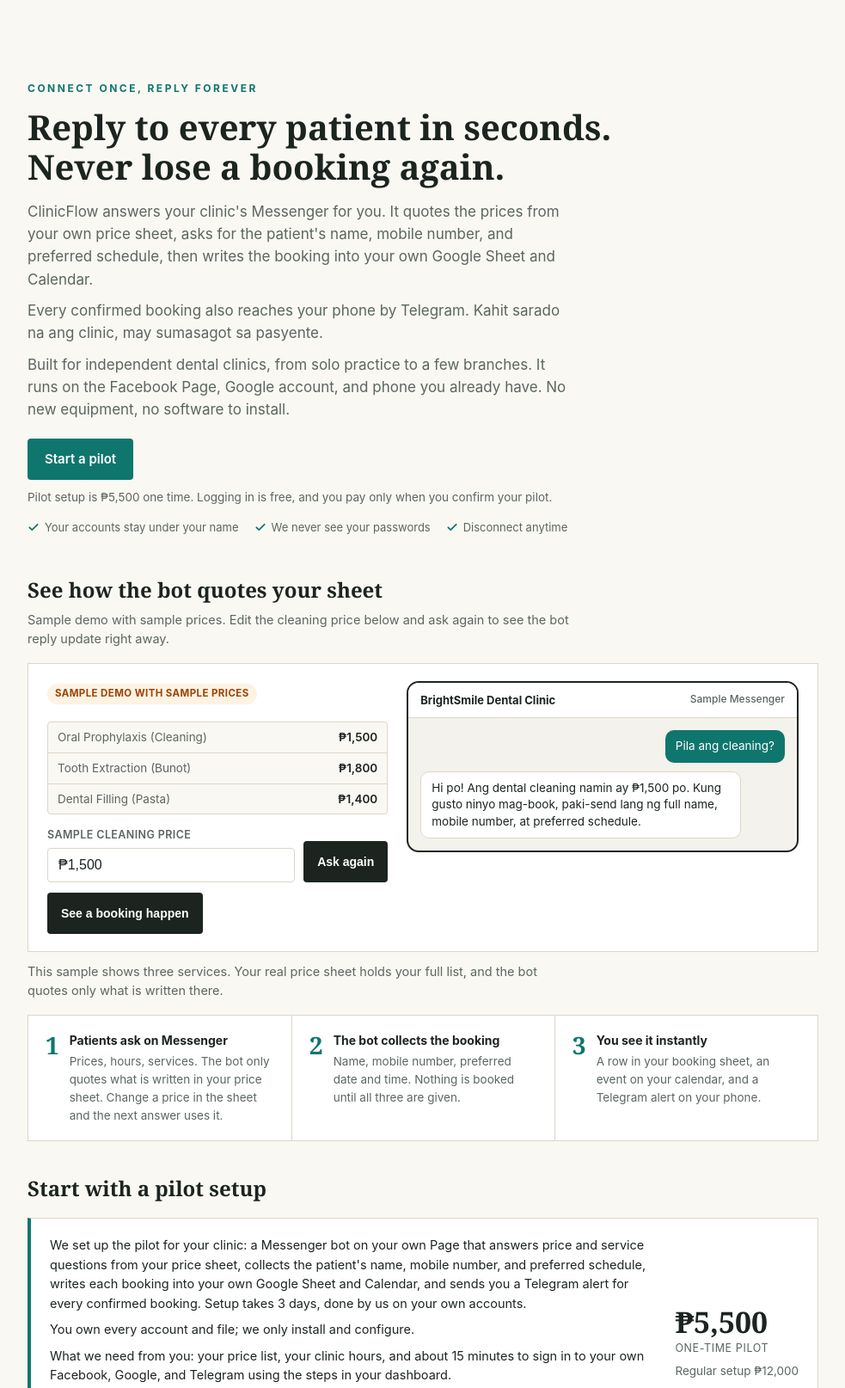
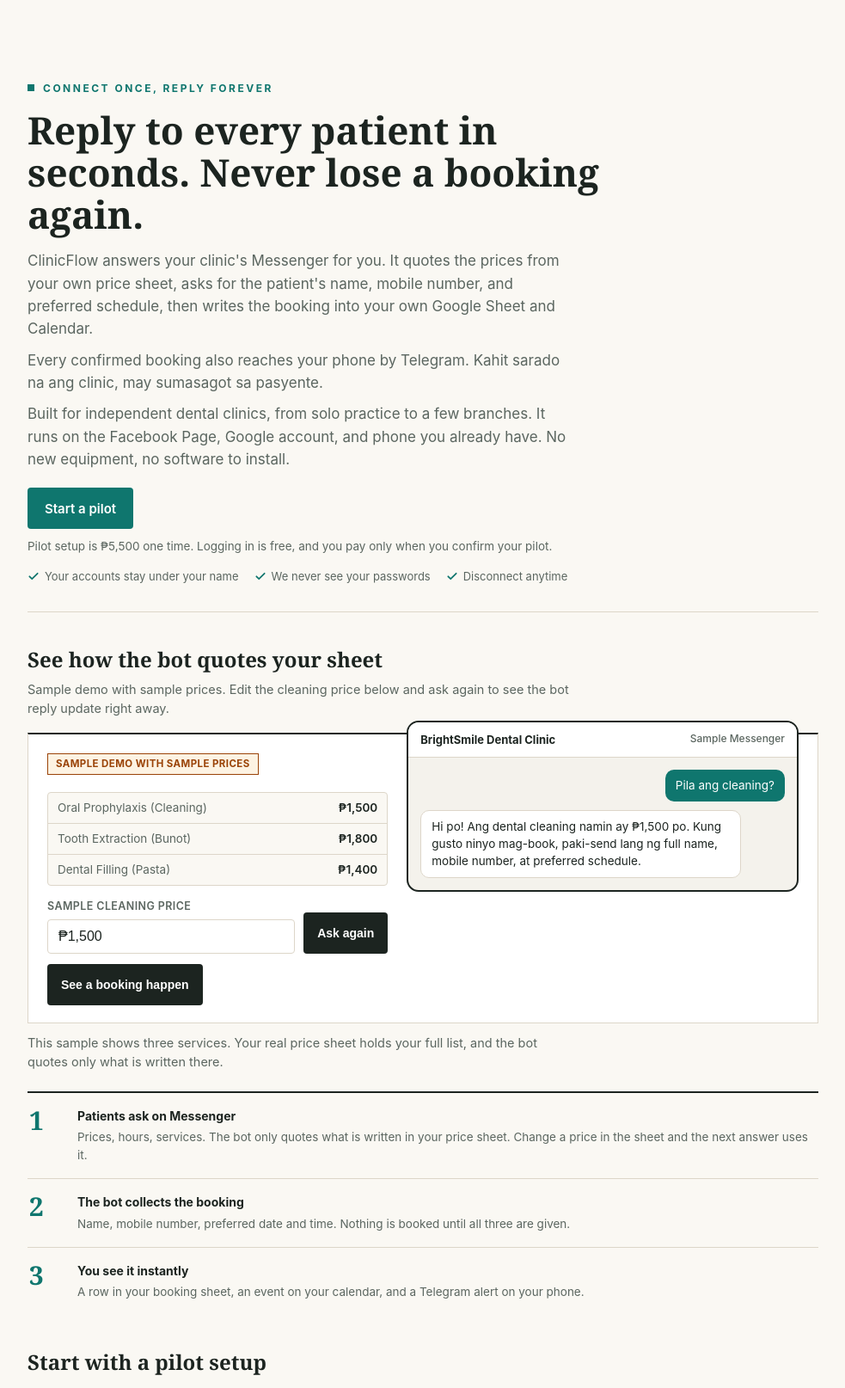
Before and after one commit to Yametech12/clinicflow-connect, a website: page index.html in a window 1280 px wide. Shown: the part 120-1734 px from the top of the page at 86% size, without its empty margins (148-1131 px from the left). Drawn offline with Linux system fonts and the light colour scheme.

Commit message:
GT-137: remove side accent stripes, anti-AI-look pass (ledger rules, squared tags, demo as hero), side-stripe gate test, 34 tests

```diff
--- a/index.html
+++ b/index.html
@@ -125,9 +125,10 @@
     font-size:14px;font-weight:600;align-items:center;gap:12px;flex-wrap:wrap;
   }
   .login-banner.show{visibility:visible}
-  .hero{padding:40px 0 8px}
-  .kicker{font-size:12px;letter-spacing:2.5px;text-transform:uppercase;color:var(--teal);font-weight:700;margin-bottom:12px}
-  h1{font-family:Georgia,"Times New Roman",serif;font-size:40px;line-height:1.15;font-weight:700;max-width:680px}
+  .hero{padding:40px 0 30px;border-bottom:1px solid var(--line)}
+  .kicker{font-size:12px;letter-spacing:2.5px;text-transform:uppercase;color:var(--teal);font-weight:700;margin-bottom:14px}
+  .kicker::before{content:"";display:inline-block;width:8px;height:8px;background:var(--teal);margin-right:10px;vertical-align:1px}
+  h1{font-family:Georgia,"Times New Roman",serif;font-size:44px;line-height:1.12;font-weight:700;max-width:680px}
   .hero p.lede{margin-top:16px;font-size:17px;color:var(--muted);max-width:640px}
   .hero p.lede2{margin-top:10px}
   .herobtn{
@@ -149,14 +150,13 @@
   .trustrow .titem{display:inline-flex;align-items:center;gap:6px}
   .trustrow svg{color:var(--teal);flex-shrink:0}
   .howseq{
-    margin:16px 0 0;border:1px solid var(--line);background:var(--card);
-    display:grid;grid-template-columns:repeat(3,1fr);
+    margin:22px 0 0;border-top:2px solid var(--rule);
   }
-  .howstep{padding:18px 20px;display:flex;gap:12px;align-items:flex-start}
-  .howstep + .howstep{border-left:1px solid var(--line)}
+  .howstep{padding:16px 2px;display:flex;gap:18px;align-items:flex-start}
+  .howstep + .howstep{border-top:1px solid var(--line)}
   .hownum{
-    font-family:Georgia,"Times New Roman",serif;font-size:28px;line-height:1;
-    font-weight:700;color:var(--teal);flex-shrink:0;margin-top:2px;
+    font-family:Georgia,"Times New Roman",serif;font-size:30px;line-height:1;
+    font-weight:700;color:var(--teal);flex-shrink:0;width:38px;margin-top:1px;
   }
   .howstep h3{display:block;font-size:14px;margin-bottom:4px}
   .howstep p{font-size:13.5px;color:var(--muted)}
@@ -164,12 +164,15 @@
   h2{font-family:Georgia,"Times New Roman",serif;font-size:24px;margin-bottom:6px}
   .sub{color:var(--muted);font-size:14.5px;max-width:640px}
   .demo-panel{
-    margin-top:16px;border:1px solid var(--line);background:var(--card);
+    margin-top:16px;border:1px solid var(--line);border-top:2px solid var(--rule);background:var(--card);
     padding:20px 22px;display:grid;grid-template-columns:1fr 1.15fr;gap:22px;align-items:start;
+  }
+  @media (min-width:821px){
+    .demo-panel > div:last-child{margin-top:-36px}
   }
   .demo-badge{
     display:inline-block;font-size:11.5px;font-weight:700;letter-spacing:.4px;
-    text-transform:uppercase;padding:3px 9px;border-radius:999px;
+    text-transform:uppercase;padding:3px 9px;border:1px solid var(--amber);
     background:var(--amber-bg);color:var(--amber);margin-bottom:10px;
   }
   .demo-sheet-list{
@@ -237,9 +240,10 @@
   .demo-note{margin-top:12px}
   .pilotbox{
     margin-top:16px;background:var(--card);border:1px solid var(--line);
-    border-left:4px solid var(--teal);padding:20px 22px;display:flex;flex-direction:column;gap:8px;
+    border-top:2px solid var(--rule);padding:20px 22px;display:flex;flex-direction:column;gap:8px;
   }
   .pilot-grid{display:grid;grid-template-columns:1fr auto;gap:24px;align-items:center}
+  .pilot-priceblock{border-left:1px solid var(--line);padding-left:24px}
   .pilot-text{display:flex;flex-direction:column;gap:8px}
   .pilot-price{font-family:Georgia,"Times New Roman",serif;font-size:34px;font-weight:700;line-height:1.1}
   .pilot-price-cap{font-size:12.5px;text-transform:uppercase;letter-spacing:.6px;color:var(--muted);margin-top:2px}
@@ -255,10 +259,9 @@
   }
   .footer-top{display:flex;justify-content:space-between;gap:12px;flex-wrap:wrap}
   @media (max-width:820px){
-    h1{font-size:31px}
-    .howseq{grid-template-columns:1fr}
-    .howstep + .howstep{border-left:none;border-top:1px solid var(--line)}
+    h1{font-size:32px}
     .demo-panel{grid-template-columns:1fr}
+    .pilot-priceblock{border-left:none;border-top:1px solid var(--line);padding:14px 0 0}
     .demo-controls{flex-direction:column;align-items:stretch;gap:10px}
     .pilot-grid{grid-template-columns:1fr}
   }
```
Also changed, not shown: dashboard.html (+12 -9 lines), tests/run-tests.js (+13 -0 lines).
